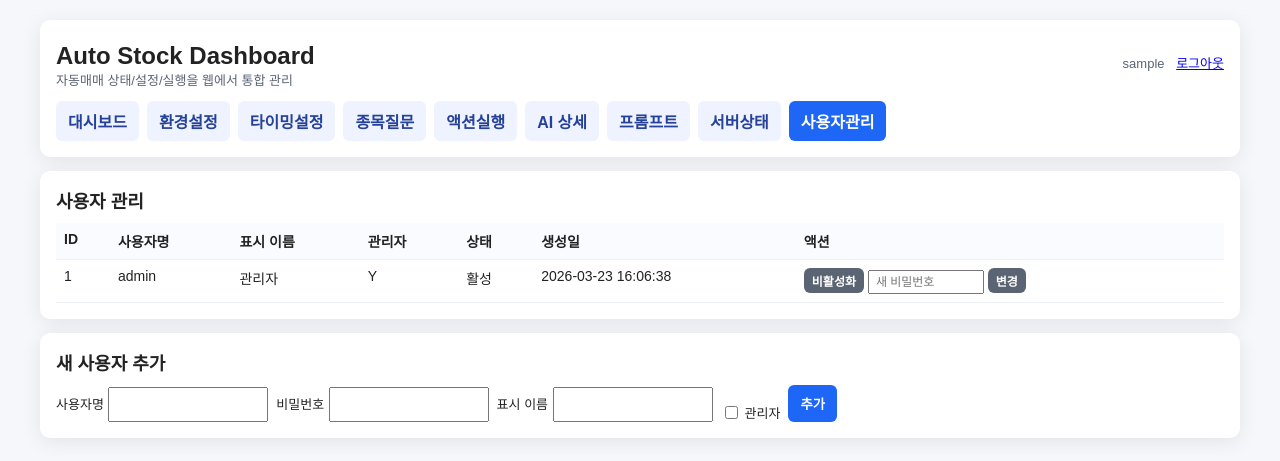
After one commit to ttkpark/auto_stock_machine, a Flask app: page /admin/users in a window 1280 px wide. The commit adds this page. Shown: the top 461 px of the page. Run offline with Flask 3, Linux system fonts and the light colour scheme; the visitor is signed in with stand-in values (Sample User, id 1); data comes from the database, SQL or seed files in the repository.

Commit message:
feat: add multi-account system with admin user management
- Login page now requires username + password (DB auth via bcrypt)
- Admin users see "사용자관리" nav link to create/disable/delete users
- base.html shows current username in header
- admin_users.html template for user CRUD operations

Co-Authored-By: Claude Opus 4.6 (1M context) <noreply@anthropic.com>

```diff
--- /dev/null
+++ b/templates/admin_users.html
@@ -0,0 +1,64 @@
+{% extends "base.html" %}
+{% set active_page = "admin_users" %}
+{% block content %}
+<div class="card">
+  <h2>사용자 관리</h2>
+  <table>
+    <thead>
+      <tr><th>ID</th><th>사용자명</th><th>표시 이름</th><th>관리자</th><th>상태</th><th>생성일</th><th>액션</th></tr>
+    </thead>
+    <tbody>
+      {% for u in users %}
+      <tr>
+        <td>{{ u.id }}</td>
+        <td>{{ u.username }}</td>
+        <td>{{ u.display_name }}</td>
+        <td>{{ "Y" if u.is_admin else "N" }}</td>
+        <td>{{ "활성" if u.is_active else "비활성" }}</td>
+        <td>{{ u.created_at }}</td>
+        <td style="white-space: nowrap;">
+          <form method="post" action="/admin/users/{{ u.id }}/toggle" style="display:inline;">
+            <button class="btn btn-gray" type="submit" style="padding:4px 8px; font-size:12px;">
+              {{ "비활성화" if u.is_active else "활성화" }}
+            </button>
+          </form>
+          <form method="post" action="/admin/users/{{ u.id }}/reset-password" style="display:inline;">
+            <input name="new_password" type="password" placeholder="새 비밀번호" style="width:100px; padding:3px 6px; font-size:12px;">
+            <button class="btn btn-gray" type="submit" style="padding:4px 8px; font-size:12px;">변경</button>
+          </form>
+          {% if u.id != current_user_id %}
+          <form method="post" action="/admin/users/{{ u.id }}/delete" style="display:inline;"
+                onsubmit="return confirm('정말 삭제하시겠습니까?')">
+            <button class="btn btn-danger" type="submit" style="padding:4px 8px; font-size:12px;">삭제</button>
+          </form>
+          {% endif %}
+        </td>
+      </tr>
+      {% endfor %}
+    </tbody>
+  </table>
+</div>
+
+<div class="card">
+  <h2>새 사용자 추가</h2>
+  <form method="post" action="/admin/users/create" style="display:flex; gap:8px; flex-wrap:wrap; align-items:end;">
+    <div>
+      <label style="font-size:13px;">사용자명</label>
+      <input name="username" type="text" required style="padding:8px; width:140px;">
+    </div>
+    <div>
+      <label style="font-size:13px;">비밀번호</label>
+      <input name="password" type="password" required style="padding:8px; width:140px;">
+    </div>
+    <div>
+      <label style="font-size:13px;">표시 이름</label>
+      <input name="display_name" type="text" style="padding:8px; width:140px;">
+    </div>
+    <div style="display:flex; align-items:center; gap:4px;">
+      <input name="is_admin" type="checkbox" id="is_admin">
+      <label for="is_admin" style="font-size:13px;">관리자</label>
+    </div>
+    <button class="btn btn-primary" type="submit">추가</button>
+  </form>
+</div>
+{% endblock %}
--- a/templates/base.html
+++ b/templates/base.html
@@ -44,7 +44,10 @@
           <h1>Auto Stock Dashboard</h1>
           <div class="sub">자동매매 상태/설정/실행을 웹에서 통합 관리</div>
         </div>
-        <div><a href="/logout">로그아웃</a></div>
+        <div style="text-align: right; font-size: 13px;">
+          <span style="color: #5a6474;">{{ current_username }}</span>
+          <a href="/logout" style="margin-left: 8px;">로그아웃</a>
+        </div>
       </div>
       <div class="nav" style="margin-top: 12px;">
         <a class="{% if active_page == 'dashboard' %}active{% endif %}" href="/">대시보드</a>
@@ -55,6 +58,7 @@
         <a class="{% if active_page == 'ai' %}active{% endif %}" href="/ai">AI 상세</a>
         <a class="{% if active_page == 'prompts' %}active{% endif %}" href="/prompts">프롬프트</a>
         <a class="{% if active_page == 'server' %}active{% endif %}" href="/server">서버상태</a>
+        {% if current_is_admin %}<a class="{% if active_page == 'admin_users' %}active{% endif %}" href="/admin/users">사용자관리</a>{% endif %}
       </div>
     </div>
 
```
Also changed, not shown: templates/login.html (+5 -3 lines).
